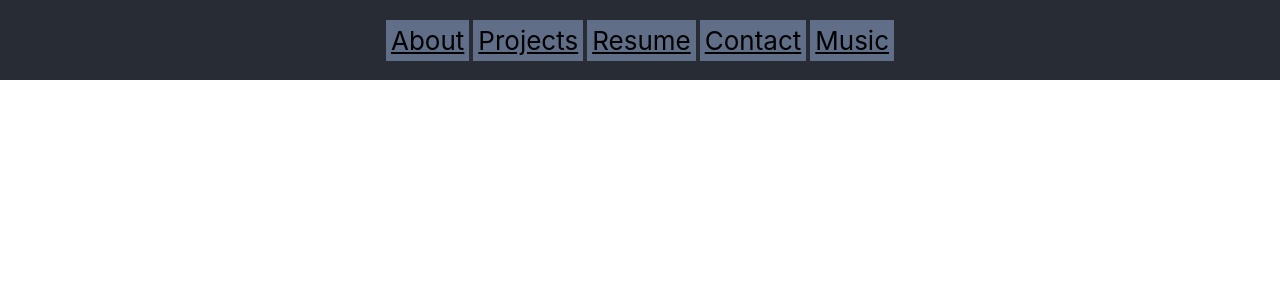
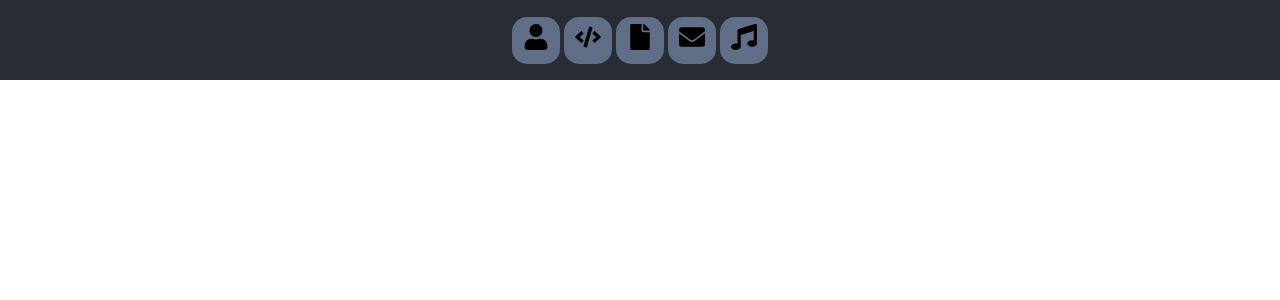
Before and after one commit to nholden212/portfolio, a React (Create React App) app: page / in a window 1280 px wide. Shown: the top 300 px of the page. Built offline with nearby package versions, Linux system fonts and the light colour scheme.

Commit message:
Implemented icons to navbar links

```diff
--- a/package.json
+++ b/package.json
@@ -5,6 +5,7 @@
   "dependencies": {
     "react": "^16.6.3",
     "react-dom": "^16.6.3",
+    "react-icons": "^3.2.2",
     "react-router": "^4.3.1",
     "react-router-dom": "^4.3.1",
     "react-scripts": "2.1.1"
--- a/src/App.css
+++ b/src/App.css
@@ -1,5 +1,6 @@
 .App {
   text-align: center;
+  background-image: linear-gradient(#e3ebf8, #adbcd8)
 }
 
 .App-header {
@@ -16,8 +17,13 @@
 .Nav-link {
   background-color: #606e88;
   color: #000000;
-  padding: 5px;
+  text-decoration: none;
+  padding-top: 8px;
+  padding-bottom: 8px;
+  padding-right: 11px;
+  padding-left: 11px;
   margin: 2px;
+  border-radius: 15px;
 }
 
 .Nav-link:hover {
--- a/src/App.js
+++ b/src/App.js
@@ -8,17 +8,19 @@ import ResumePage from './components/ResumePage';
 import ContactPage from './components/ContactPage';
 import MusicPage from './components/MusicPage';
 
+import { FaUser, FaCode, FaFile, FaEnvelope, FaMusic } from 'react-icons/fa';
+
 class App extends Component {
   render() {
     return (
       <div className="App">
         <header className="App-header">
           <nav className="Navbar-main">
-            <Link className="Nav-link" to="/about">About</Link>
-            <Link className="Nav-link" to="/projects">Projects</Link>
-            <Link className="Nav-link" to="/resume">Resume</Link>
-            <Link className="Nav-link" to="/contact">Contact</Link>
-            <Link className="Nav-link" to="/music">Music</Link>
+            <Link className="Nav-link" to="/about"><FaUser/></Link>
+            <Link className="Nav-link" to="/projects"><FaCode/></Link>
+            <Link className="Nav-link" to="/resume"><FaFile/></Link>
+            <Link className="Nav-link" to="/contact"><FaEnvelope/></Link>
+            <Link className="Nav-link" to="/music"><FaMusic/></Link>
           </nav>
         </header>
         <main className="main">
```
Also changed, not shown: 1 other file (tests, documents, lock files or other folders).
